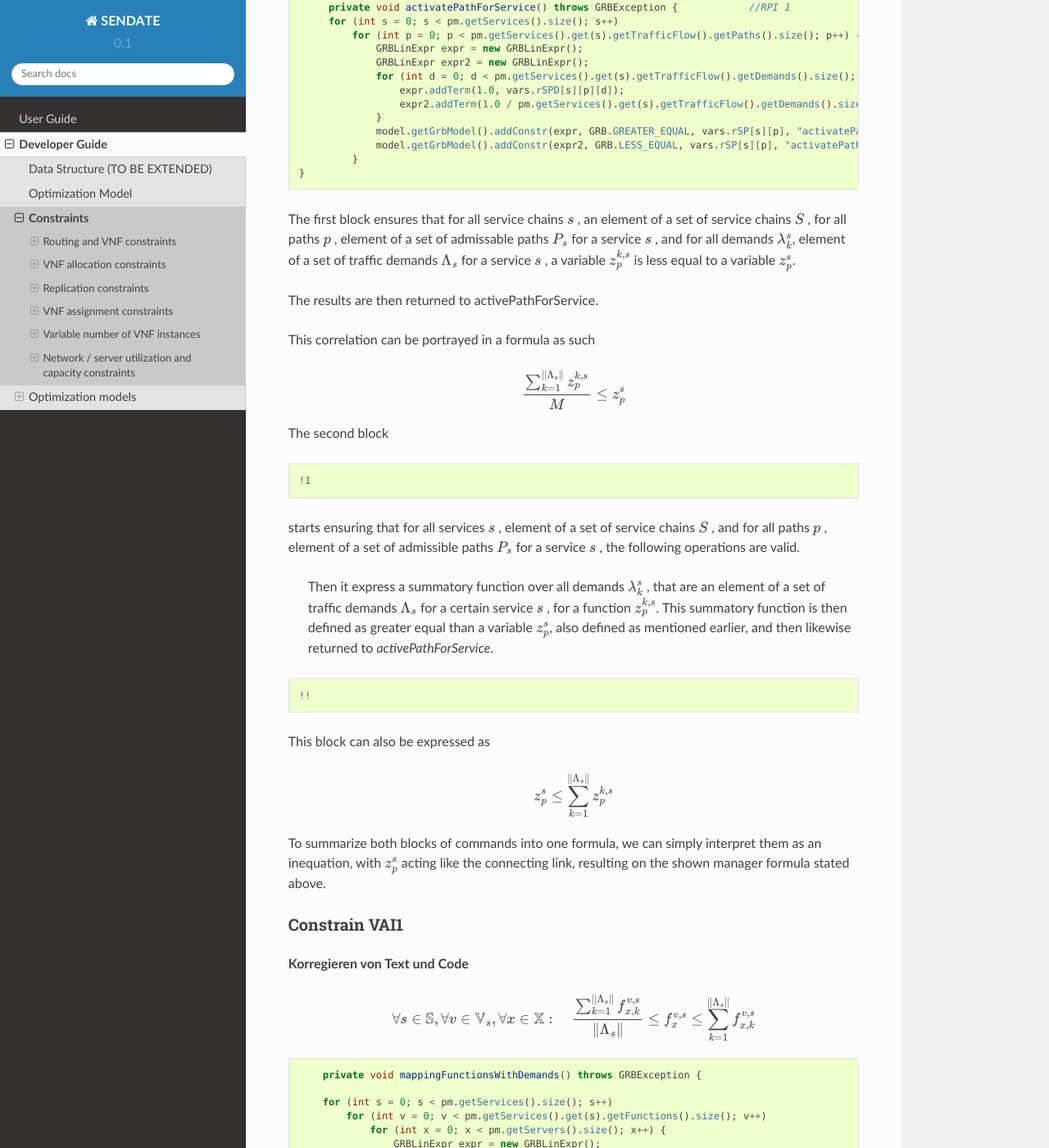
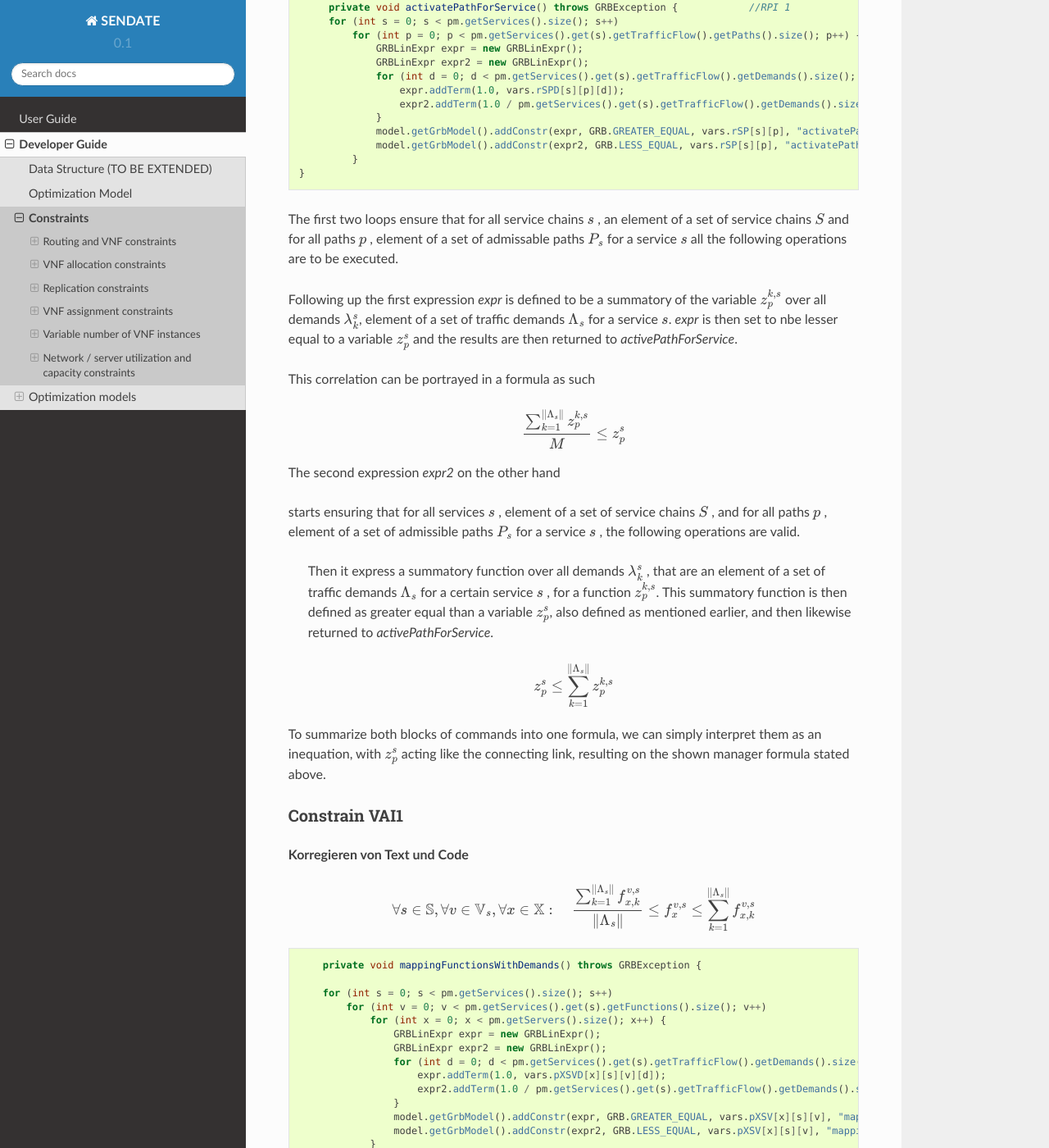
Before and after one commit to fcarp10/nsp4j-optimizer, a Sphinx documentation site: the page built from documentation/developer_guide/constraints.rst, in a window 1280 px wide and 1400 px high, scrolled down 2071 px. Shown: the whole window at 82% size. Built offline with Sphinx 7.4.7 and the Read the Docs theme 2.0.0, drawn with Linux system fonts in a browser that asks for light colours.

Commit message:
minor error fixed @ RPI1

```diff
--- a/documentation/developer_guide/constraints.rst
+++ b/documentation/developer_guide/constraints.rst
@@ -137,9 +137,9 @@
             }
    }
 
-The first block ensures that for all service chains :math:`s` , an element of a set of service chains :math:`S` , for all paths :math:`p` , element of a set of admissable paths :math:`P_s`  for a service :math:`s` , and for all demands :math:`\lambda^s_k`, element of a set of traffic demands :math:`\Lambda_s`  for a service :math:`s` , a variable :math:`z_{p}^{k, s}` is less equal to a variable :math:`z_{p}^{s}`.
-
-The results are then returned to activePathForService.
+The first two loops ensure that for all service chains :math:`s` , an element of a set of service chains :math:`S` and for all paths :math:`p` , element of a set of admissable paths :math:`P_s`  for a service :math:`s` all the following operations are to be executed.
+
+Following up the first expression *expr* is defined to be a summatory of the variable :math:`z_{p}^{k, s}` over all demands :math:`\lambda^s_k`, element of a set of traffic demands :math:`\Lambda_s`  for a service :math:`s`. *expr* is then set to nbe lesser equal to a variable :math:`z_{p}^{s}` and the results are then returned to *activePathForService*.
 
 This correlation can be portrayed in a formula as such
 
@@ -151,24 +151,12 @@
 	    \end{equation}
 
 
-The second block
-
-.. code-block:: java
-
-        !1
-
+The second expression *expr2* on the other hand
 
 starts ensuring that for all services :math:`s` , element of a set of service chains :math:`S` , and for all paths :math:`p` , element of a set of admissible paths :math:`P_s`  for a service :math:`s` , the following operations are valid.
 
                 Then it express a summatory function over all demands :math:`\lambda^s_k` , that are an element of a set of traffic demands :math:`\Lambda_s` for a certain service :math:`s` , for a function :math:`z_{p}^{k, s}`. This summatory function is then defined as greater equal than a variable :math:`z_{p}^{s}`, also defined as mentioned earlier, and then likewise returned to *activePathForService*.
 
-.. code-block:: java
-
-	!!
-
-
-
-This block can also be expressed as
 
 
 .. math::
```
Also changed, not shown: 1 other file.
